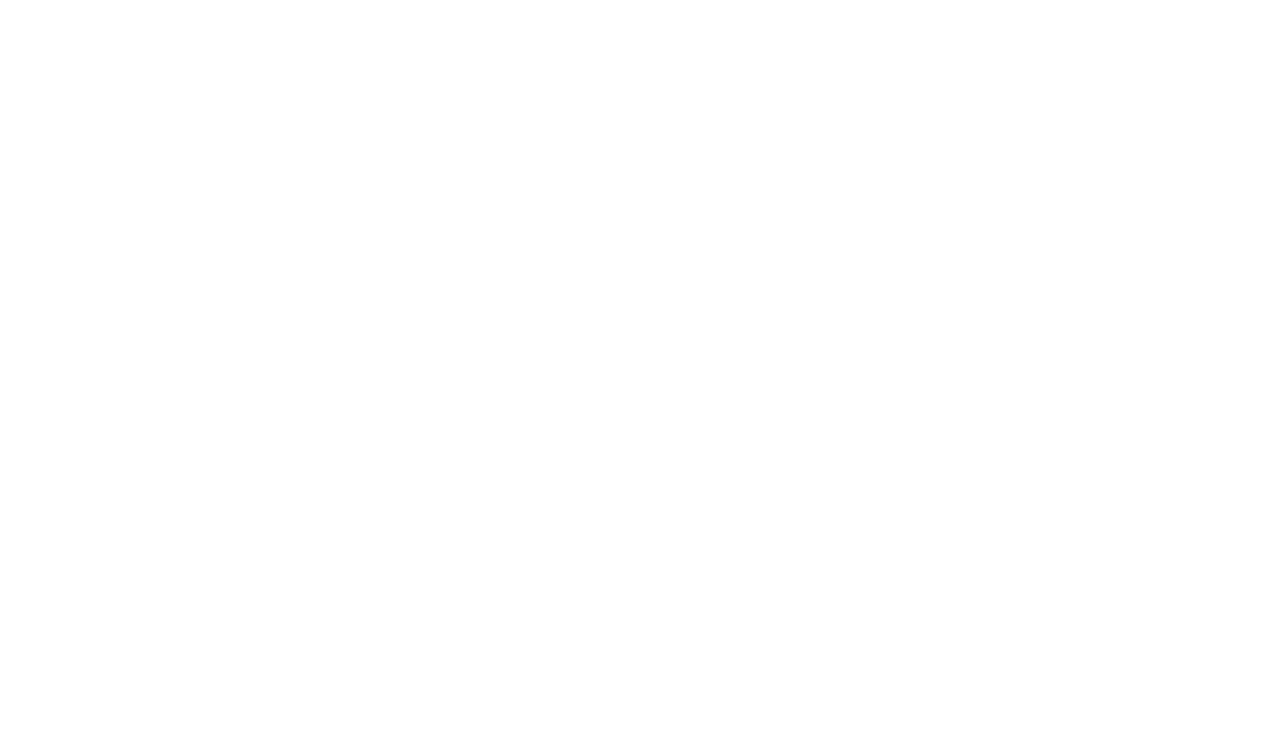
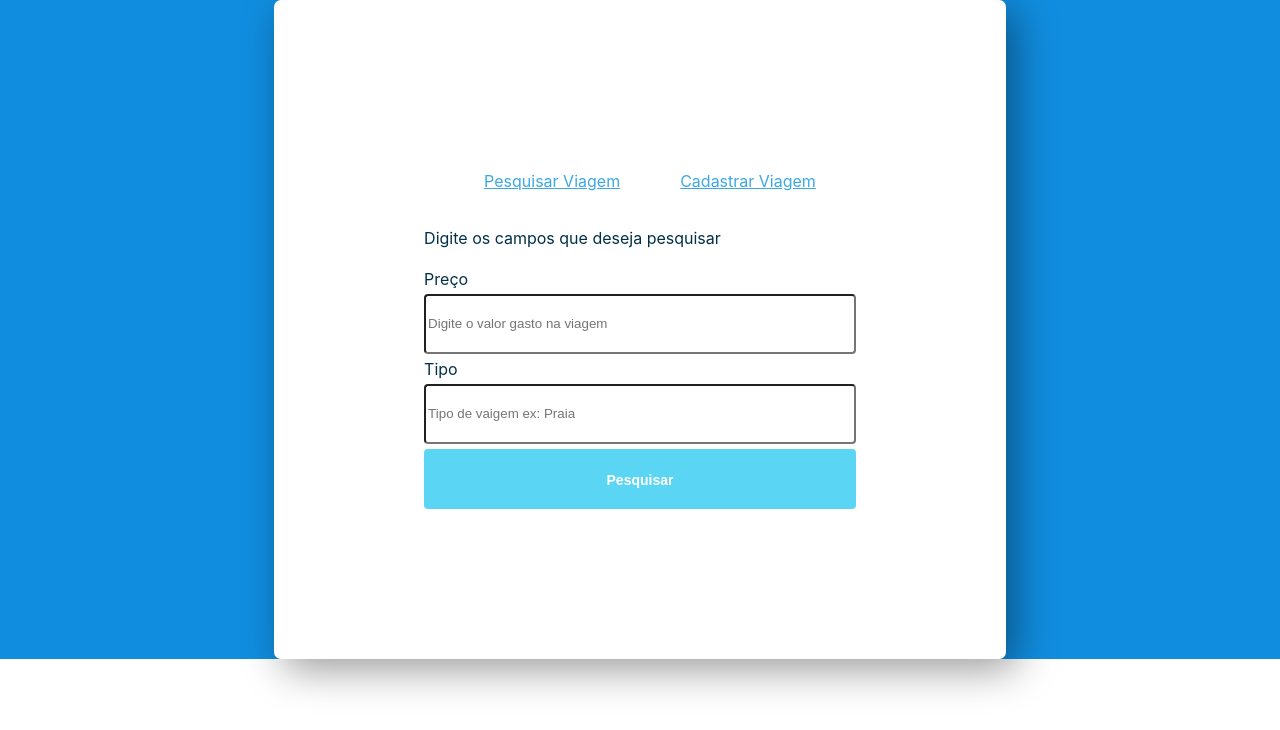
Before and after one commit to adson-SO/web-app-viajei, a React (Create React App) app: page /search/travel in a window 1280 px wide. Before the commit this address had no page. Shown: the top 730 px of the page. Built offline with nearby package versions, Linux system fonts and the light colour scheme.

Commit message:
refactor: adjustments on login page

```diff
--- a/src/App.js
+++ b/src/App.js
@@ -1,7 +1,8 @@
 import './App.css';
 import Login from './components/Login';
 import { Routes, Route } from "react-router-dom";
-import SearchTravel from "./components/SearchTravel";
+import RegisterTravel from "./components/RegisterTravel";
+import SearchTravel from './components/SearchTravel';
 
 
 function App() {
@@ -9,8 +10,9 @@
     <div className="App">
       <header className="App-header">
       <Routes>
-        <Route path="/" element={<Login />} />
-        <Route path="/travel" element={<SearchTravel />} />
+        <Route path='/' element={<Login />} />
+        <Route path='/register/travel' element={<RegisterTravel />} />
+        <Route path='/search/travel' element={<SearchTravel />} />
       </Routes>
       </header>
     </div>
--- a/src/components/Login.js
+++ b/src/components/Login.js
@@ -25,7 +25,7 @@
 
             console.log(response.data);
 
-            navigate('/travel');
+            navigate('/search/travel');
         } catch (error) {
             if (!error?.response) {
                 setError('Erro ao acessar o servidor');
@@ -38,17 +38,20 @@
     return (
       <div className="login-form-wrap">
             <div>
-                <h2>Login</h2>
                 <form className='login-form'>
+                <h1>Login</h1>
+                <label htmlFor="email">E-mail</label>
                 <input type="email"
                         name="email"
-                        placeholder="Email"
+                        placeholder="Digite seu e-mail"
                         required
+                        autoFocus={true}
                         onChange={(e) => setEmail(e.target.value)}
                         />
+                <label htmlFor="password">Senha</label>
                 <input type="password"
                         name="password"
-                        placeholder="Password"
+                        placeholder="Digite sua senha"
                         required
                         onChange={(e) => setPassword(e.target.value)} />
                 <button type="submit"
--- /dev/null
+++ b/src/components/RegisterTravel.js
@@ -0,0 +1,24 @@
+export default function RegisterTravel() {
+    return (
+        <div className="login-form-wrap">
+            <div>
+                <form method="POST" className='login-form'>
+                    <ul id="navbar-list">
+                        <li><a href="pesquisa_viagem.html">Pesquisar Viagem</a></li>
+                        <li><a href="cadastro_viagem.html">Cadastrar Viagem</a></li>
+                    </ul>
+                    <p>Digite os dados do roteiro nos campos abaixo.</p>
+                    <label htmlFor="description">Descrição</label>
+                    <input type="description" placeholder="Descreva sua viagem" autoFocus={true} />
+                    <label htmlFor="preco">Preço</label>
+                    <input type="preco" placeholder="Digite o valor gasto na viagem" />
+                    <label htmlFor="date">Data</label>
+                    <input type="date" placeholder="Digite a data da viagem" />
+                    <label htmlFor="type">Tipo</label>
+                    <input type="type" placeholder="Tipo de vaigem ex: Praia" />
+                    <input type="submit" value="Cadastrar" className="btn" />
+                </form>
+            </div>
+        </div>
+    )
+}
--- a/src/components/SearchTravel.js
+++ b/src/components/SearchTravel.js
@@ -1,22 +1,18 @@
 export default function SearchTravel() {
     return (
-        <div className="login-form-wrap">
-            <div>
-                <form method="POST" className='login-form'>
+        <div>
+            <div className="login-form-wrap">
+                <form method="GET" className='login-form'>
                     <ul id="navbar-list">
                         <li><a href="pesquisa_viagem.html">Pesquisar Viagem</a></li>
                         <li><a href="cadastro_viagem.html">Cadastrar Viagem</a></li>
                     </ul>
-                    <p>Digite os dados do roteiro nos campos abaixo.</p>
-                    <label htmlFor="description">Descrição</label>
-                    <input type="description" placeholder="Descreva sua viagem" autoFocus={true} />
+                    <p>Digite os campos que deseja pesquisar</p>
                     <label htmlFor="preco">Preço</label>
                     <input type="preco" placeholder="Digite o valor gasto na viagem" />
-                    <label htmlFor="date">Data</label>
-                    <input type="date" placeholder="Digite a data da viagem" />
                     <label htmlFor="type">Tipo</label>
                     <input type="type" placeholder="Tipo de vaigem ex: Praia" />
-                    <input type="submit" value="Cadastrar" className="btn" />
+                    <input type="submit" value="Pesquisar" className="btn" />
                 </form>
             </div>
         </div>
```
